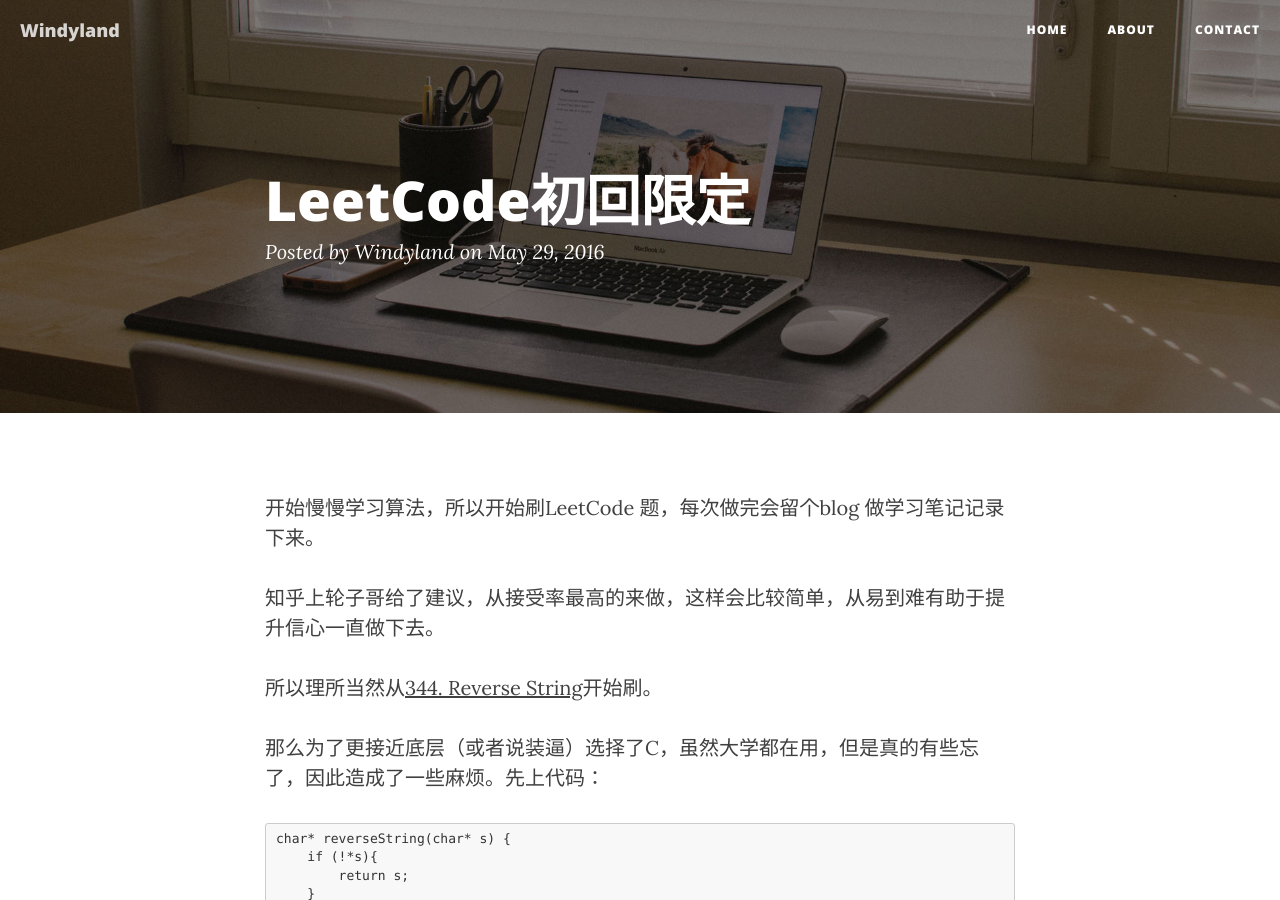
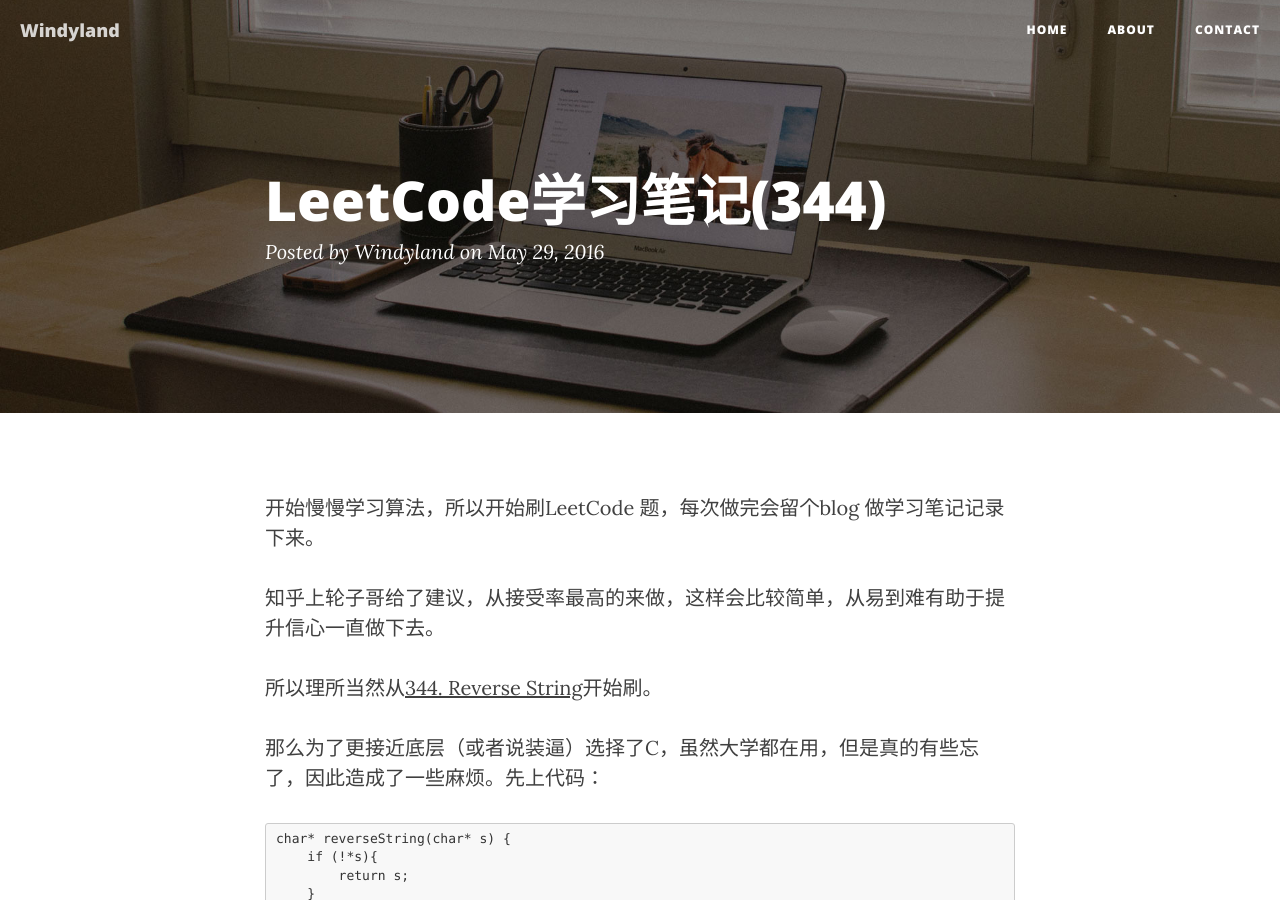
Before and after one commit to DavidHu0921/davidhu0921.github.io, a Jekyll site: the page built from _posts/2016-05-29-LeetCode学习笔记(344).md, in a window 1280 px wide and 900 px high. Built offline with Jekyll 4.4.1, drawn with Linux system fonts in a browser that asks for light colours; nearby versions of some CDN libraries.

Commit message:
Update and rename 2016-05-29-LeetCode初回限定.md to 2016-05-29-LeetCode学习笔记(344).md

```diff
--- a/_posts/2016-05-29-LeetCode初回限定.md
+++ b/_posts/2016-05-29-LeetCode学习笔记(344).md
@@ -1,6 +1,6 @@
 ---
 layout: post
-title:  "LeetCode初回限定"
+title:  "LeetCode学习笔记(344)"
 date:   2016-05-29 23:22:46 +0800
 categories: 算法
 ---
```
